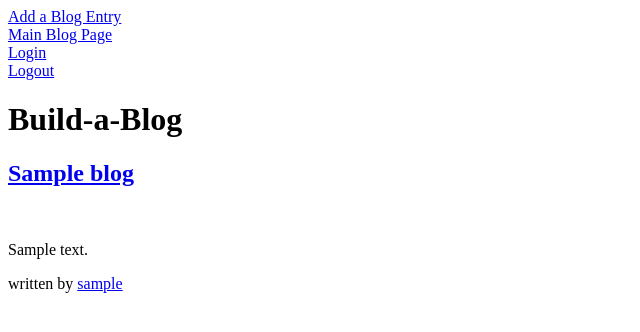
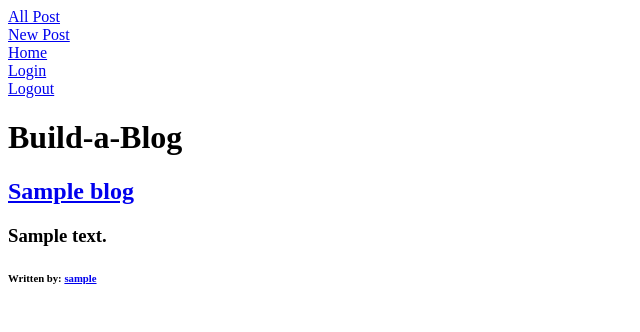
Before and after one commit to shonnawho/blogz, a Flask app: template templates/blog.html in a window 1280 px wide. Shown: the top 332 px of the page, without its empty margins (0-640 px from the left). Run offline with Flask 2, Linux system fonts and the light colour scheme; the visitor is signed in with stand-in values (Sample User, id 1); tables that the repository leaves empty hold one stand-in row (values such as "Sample post"); the template is opened without the code that fills it: most values are stand-ins (such as "Sample title", 1, 10 or a date in 2020); data that the repository does not hold is empty.

Commit message:
finished

```diff
--- a/main.py
+++ b/main.py
@@ -65,7 +65,7 @@ def login():
         username_error = ''
 
         if (not user):
-            username_error = "that username doesn't exist"
+            username_error = "Username doesn't exist"
             return render_template('login.html', username_error=username_error)
 
         if user and user.password == password: #checks if the user exist and with the match passwords
@@ -76,7 +76,7 @@ def login():
 
         if user and not user.password == password:
             session['username'] = username
-            password_error = " Password do not match our records"
+            password_error = " Password does not match our records"
             return render_template('/login.html',password_error=password_error)
 
 
--- a/templates/base.html
+++ b/templates/base.html
@@ -1,26 +1,24 @@
 <!doctype html>
 <html>
     <head>
-        <title>{{title}}</title>
+        <title>{{title}}
+        </title>
     </head>
 
     <body>
 
         <div>
-            <a href="/newpost">Add a Blog Entry</a>
+            <a href= "/blog">All Post</a>
             <br>
-            <a href= "/blog"> Main Blog Page</a>
+            <a href="/newpost">New Post</a>
+            <br>
+            <a href="/">Home</a>
             <br>
             <a href="/login">Login</a>
             <br>
             <a href="/logout">Logout</a>
         </div>
 
-         <!--   {% with messages = get_flashed_messages() %}
-                {% for messages in messages %}
-                {% endfor %}
-            {% endwith %} -->
-
         {% block content %}
         {% endblock %}
     </body>
--- a/templates/blog.html
+++ b/templates/blog.html
@@ -13,12 +13,11 @@
 
                 {% for blog in blog_list %}
 
+                <h2><a href="/blog?id={{blog.id}}" >{{blog.title}}</a></h2>
+                <h3> {{blog.body}} </h3>
+                <h6>Written by: <a href="/blog?user={{blog.owner_id}}">{{blog.owner.username}}</a></h6>
 
-                <h2><a href="/blog?id={{blog.id}}" >{{blog.title}}</a></h2>
-                        </br>
-                <p> {{blog.body}} </p>
-                <p>written by <a href="/blog?user={{blog.owner_id}}">{{blog.owner.username}}</a></p>
-             </div>
+                </div>
 
 
 
--- a/templates/login.html
+++ b/templates/login.html
@@ -10,7 +10,7 @@
                 </td>
 
                 <td>
-                    <span class="error">{{username_error}}</span>
+                    <p class="error">{{username_error}}</p>
                 </td>
             </tr>
             <tr>
@@ -19,7 +19,7 @@
                     <input name="password" type="password">
                 </td>
                 <td>
-                    <span class="error">{{password_error}}</span>
+                    <p class="error">{{password_error}}</p>
                 </td>
             </tr>
             </tr>
```
